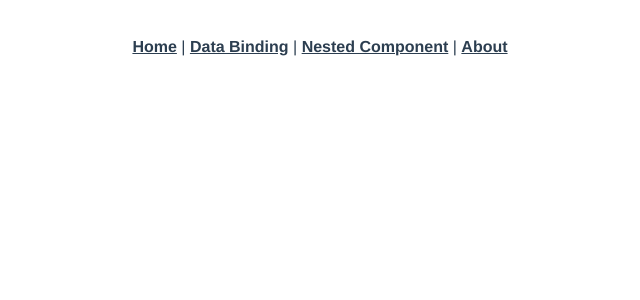
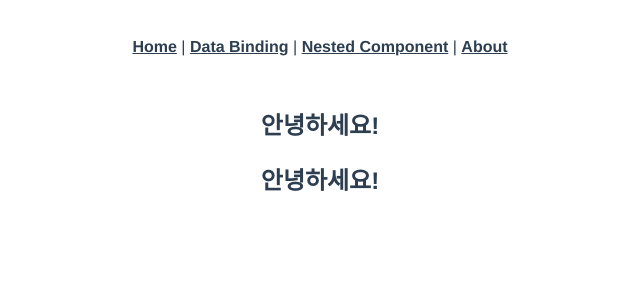
Before and after one commit to i3estCorder/vue-project, a Vue app: page /plugins in a window 1280 px wide. Shown: the top 300 px of the page, without its empty margins (320-960 px from the left). Built offline with nearby package versions, Linux system fonts and the light colour scheme.

Commit message:
9. 완료

```diff
--- /dev/null
+++ b/src/api.js
@@ -0,0 +1,20 @@
+import axios from 'axios';
+export default{
+    methods:{
+        async $callAPI(url, method, data){
+            return (await axios({
+                method: method,
+                url,
+                data
+            }).catch(e => {
+                console.log(e);
+            })).data;
+        },
+        mounted() {
+            console.log('믹스인 mounted');
+        },
+        unmounted() {
+            console.log('믹스인 unmounted');
+        }
+    }
+}
--- a/src/main.js
+++ b/src/main.js
@@ -1,9 +1,20 @@
 import { createApp } from 'vue'
 import App from './App.vue'
 import router from './router'
-import mixins from './mixins'
+import mixins from './api'
+import i18nPlugin from './plugins/i18n'
+
+const i18nStrings = {
+    en: {
+        hi: 'Hello!'
+    },
+    ko: {
+        hi: '안녕하세요!'
+    }
+}
 
 const app = createApp(App)
 app.use(router)
+app.use(i18nPlugin, i18nStrings)
 app.mixin(mixins);
 app.mount("#app")
--- /dev/null
+++ b/src/plugins/i18n.js
@@ -0,0 +1,10 @@
+export default{
+    install: (app, options) => {
+        app.config.globalProperties.$translate = key => {
+            return key.split('.').reduce((o, i) => {
+                if (o) return o[i]
+            }, options)
+        }
+        app.provide('i18n', options);
+    }
+}
--- a/src/router/index.js
+++ b/src/router/index.js
@@ -6,6 +6,9 @@ import ParentComponent from '../views/ParentComponent.vue'
 import ProvideInject from '../views/ProvideInject.vue'
 import Calculator from '../views/CalculatorOptionAPI.vue'
 import Calculator2 from '../views/CalcualtorCompositionAPI.vue'
+import CompositionAPIProvideAndInject from '../views/ComponsitionAPIProvide.vue'
+import Mixins from '../views/ApiMixins.vue'
+import PluginExam from '../views/PluginExam.vue'
 
 const routes = [
   {
@@ -44,6 +47,21 @@ const routes = [
     component: Calculator2
   },
   {
+    path: '/compositionapiprovideandinject',
+    name: 'compositionapiprovideandinject',
+    component: CompositionAPIProvideAndInject
+  },
+  {
+    path: '/mixins',
+    name: 'mixins',
+    component: Mixins
+  },
+  {
+    path: '/plugins',
+    name: 'plugins',
+    component: PluginExam
+  },
+  {
     path: '/about',
     name: 'about',
     // route level code-splitting
--- /dev/null
+++ b/src/views/ApiMixins.vue
@@ -0,0 +1,25 @@
+<template>
+    <h1>Mixins</h1>
+    <input type="text" v-focus />
+    <input type="text"/>
+</template>
+<script>
+import ApiMixin from '../api.js';
+
+export default{
+    mixins: [ApiMixin],
+    data(){
+        return{
+            productList: []
+        }
+    },
+    async mounted() {
+        this.productList = await this.$callAPI("https://ebde6969-9a4a-400a-a131-caffbbc3bb58.mock.pstmn.io/list","get");
+        console.log(this.productList);
+        console.log('컴포넌트 mounted')
+    },
+    unmounted() {
+        console.log('컴포넌트 unmounted')
+    }
+}
+</script>
--- /dev/null
+++ b/src/views/ComponsitionAPIProvide.vue
@@ -0,0 +1,14 @@
+<template>
+    <CompositionAPIInject />
+</template>
+<script>
+import {provide} from 'vue'
+import CompositionAPIInject from './CompositionAPIInject.vue'
+
+export default{
+    components:{CompositionAPIInject},
+    setup(){
+        provide('title', 'Vue.js 프로젝트')
+    }
+}
+</script>
--- /dev/null
+++ b/src/views/CompositionAPIInject.vue
@@ -0,0 +1,13 @@
+<template>
+    <h1>{{ title }}</h1>
+</template>
+<script>
+import { inject } from 'vue'
+
+export default {
+    setup(){
+        const title = inject('title')
+        return{title}
+    }
+}
+</script>
--- /dev/null
+++ b/src/views/PluginExam.vue
@@ -0,0 +1,14 @@
+<template>
+    <div>
+        <h2>{{ $translate("ko.hi")}}</h2>
+        <h2>{{ i18n.ko.hi }}</h2>
+    </div>
+</template>
+<script>
+export default {
+    inject: ['i18n'],
+    mounted() {
+        console.log(this.i18n);
+    }
+}
+</script>
```
